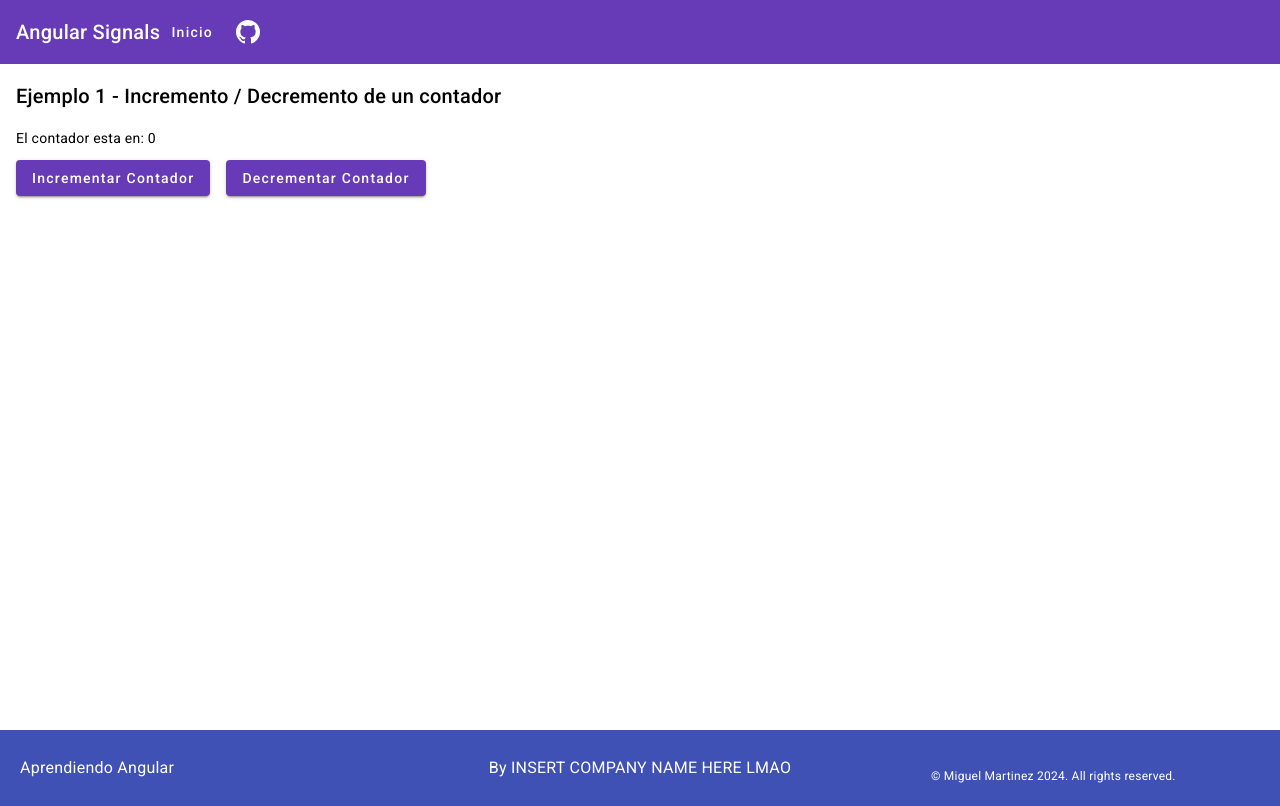
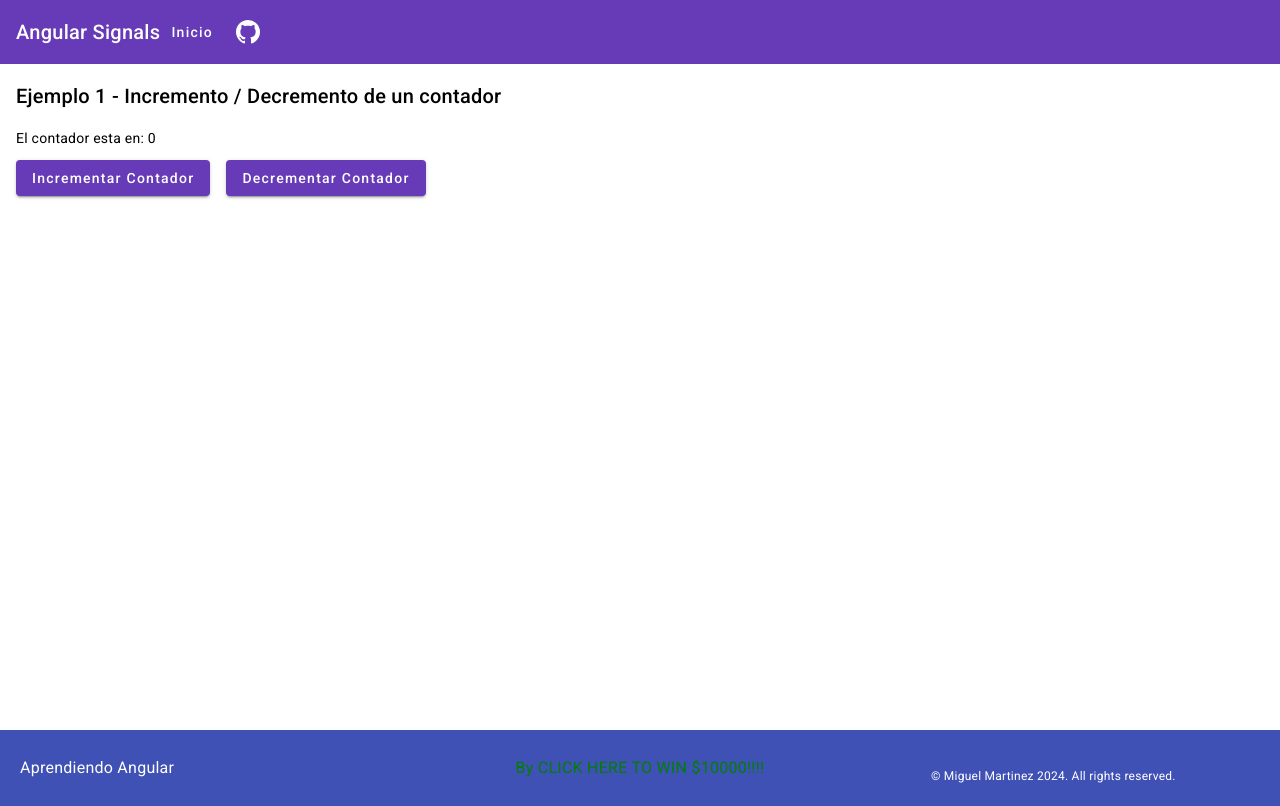
Before and after one commit to KrankVegan/Signals-master, an Angular app: page /signal-ejemplo1 in a window 1280 px wide. Built offline with nearby package versions, Linux system fonts and the light colour scheme.

Commit message:
fixed stuff

```diff
--- a/src/app/layout/footer/footer.component.html
+++ b/src/app/layout/footer/footer.component.html
@@ -6,7 +6,7 @@
             </span>
         </div>
         <div class="footer-version">
-            <a href="http://suurl">By INSERT COMPANY NAME HERE LMAO</a>
+            <a href="https://www.youtube.com/watch?v=dQw4w9WgXcQ&themeRefresh=1" id="blinking-link">By CLICK HERE TO WIN $10000!!!!</a> <!-- Lo siento, tenia que hacelo xDDDD -->
         </div>
         <div class="footer-copyright">© Miguel Martinez 2024. All rights reserved.</div>
     </div>
--- a/src/app/layout/footer/footer.component.scss
+++ b/src/app/layout/footer/footer.component.scss
@@ -34,9 +34,22 @@
     }
 
     .footer a {
-    font-size: 16px;
-    padding: 0;
-    text-decoration: none;
-    color: inherit;
+        font-size: 16px;
+        padding: 0;
+        text-decoration: none;
+        color: white;
+    }
+
+    /* Target specific anchor with ID */
+    #blinking-link {
+        animation: blink 1.5s infinite; /* Add the blinking animation */
     }
     }
+
+/* Keyframes for blinking effect */
+@keyframes blink {
+    0% { color: red; }
+    33% { color: green; }
+    66% { color: blue; }
+    100% { color: red; }
+}
```
